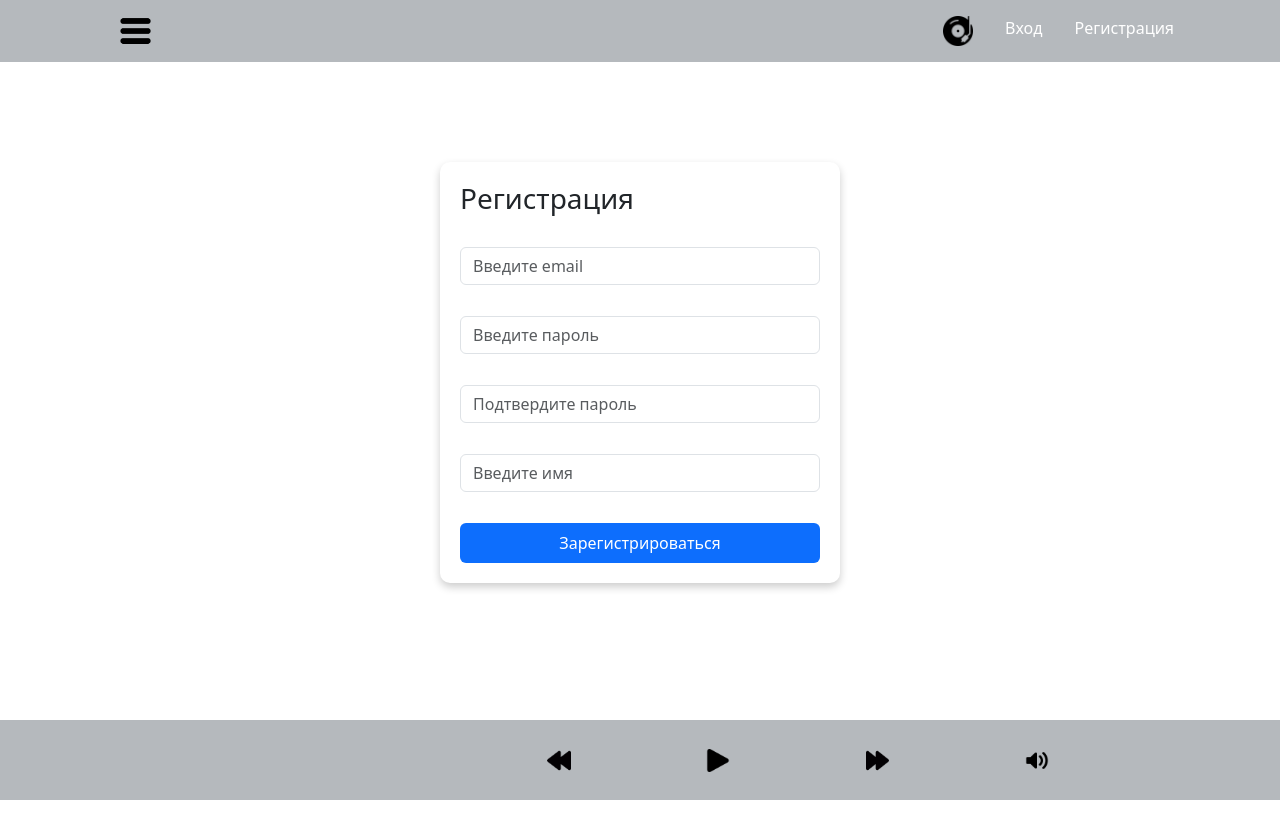
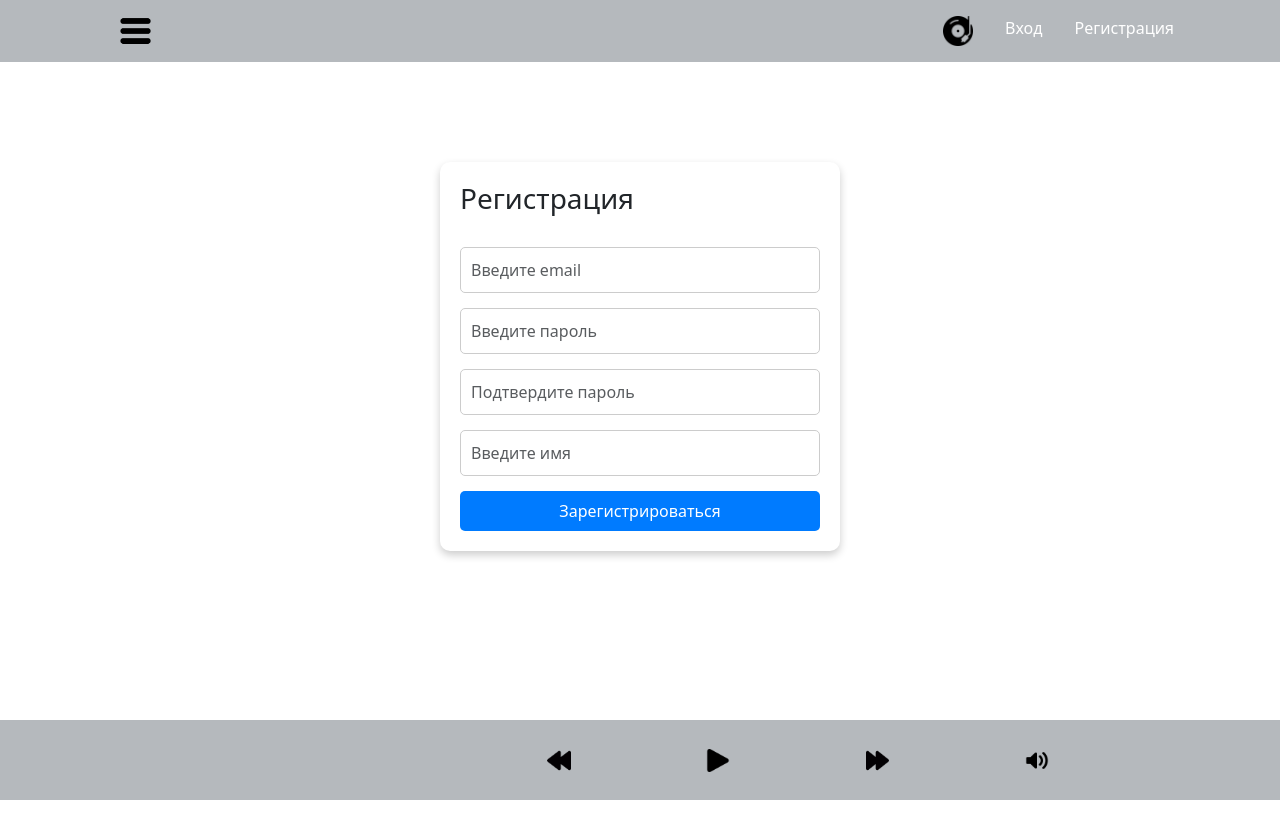
Before and after one commit to KayotPoziloy/thematic_audio_player, a React (Create React App) app in the folder frontend/: page /register in a window 1280 px wide. Built offline with nearby package versions, Linux system fonts and the light colour scheme; no server answers.

Commit message:
fix style in signin

```diff
--- a/frontend/src/components/auth/SignIn.css
+++ b/frontend/src/components/auth/SignIn.css
@@ -1,4 +1,4 @@
-form {
+.unique-form {
     position: relative;
     display: flex;
     flex-direction: column;
@@ -6,10 +6,40 @@ form {
     justify-content: flex-start;
     width: 100%;
     max-width: 400px;
-    margin: 100px auto 0; /* Центрируем форму и учитываем высоту шапки */
+    margin: 100px auto 0; /* Центрирование */
     padding: 20px;
     background-color: #ffffff;
     border-radius: 10px;
     box-shadow: 0 4px 8px rgba(0, 0, 0, 0.2);
     gap: 15px;
 }
+
+.unique-form input {
+    width: 100%;
+    padding: 10px;
+    font-size: 16px;
+    border: 1px solid #ccc;
+    border-radius: 5px;
+    box-sizing: border-box; /* Учитывает padding и border */
+}
+
+.unique-form button {
+    background-color: #007bff;
+    color: white;
+    padding: 10px;
+    font-size: 16px;
+    border: none;
+    border-radius: 5px;
+    cursor: pointer;
+    transition: background-color 0.3s ease;
+}
+
+.unique-form button:hover {
+    background-color: #0056b3;
+}
+
+.unique-form .text-danger {
+    color: red;
+    font-size: 14px;
+    margin-top: 5px;
+}
--- a/frontend/src/components/auth/SignIn.tsx
+++ b/frontend/src/components/auth/SignIn.tsx
@@ -26,10 +26,10 @@ export default function SignIn() {
 
     return (
         <>
-            <form onSubmit={handleSubmit}>
+            <form className="unique-form" onSubmit={handleSubmit}>
                 <h1 className="h3 mb-3 fw-normal">Вход</h1>
 
-                <div className="form-floating">
+                <div>
                     <input
                         type="text"
                         className="form-control"
@@ -39,9 +39,8 @@ export default function SignIn() {
                         value={login}
                         onChange={(e) => setLogin(e.target.value)}
                     />
-                    <label htmlFor="username">Введите почту</label>
                 </div>
-                <div className="form-floating">
+                <div>
                     <input
                         type="password"
                         className="form-control"
@@ -51,7 +50,6 @@ export default function SignIn() {
                         value={password}
                         onChange={(e) => setPassword(e.target.value)}
                     />
-                    <label htmlFor="password">Введите пароль</label>
                 </div>
 
                 <button className="btn btn-primary w-100 py-2" type="submit">
--- a/frontend/src/components/auth/SignUp.tsx
+++ b/frontend/src/components/auth/SignUp.tsx
@@ -36,30 +36,57 @@ export default function SignUp(){
 
     return (
         <>
-            <form onSubmit={handleSubmit}>
+            <form className="unique-form" onSubmit={handleSubmit}>
                 <h1 className="h3 mb-3 fw-normal">Регистрация</h1>
 
-                <div className="mb-3">
-                    <input type="email" className="form-control" id="email" name="email"
-                           placeholder="Введите email" value={email} onChange={(e)=> setEmail(e.target.value)}/>
+                <div>
+                    <input
+                        type="email"
+                        className="form-control"
+                        id="email"
+                        name="email"
+                        placeholder="Введите email"
+                        value={email}
+                        onChange={(e) => setEmail(e.target.value)}
+                    />
+                </div>
+                <div>
+                    <input
+                        type="password"
+                        className="form-control"
+                        id="password"
+                        name="password"
+                        placeholder="Введите пароль"
+                        value={password}
+                        onChange={(e) => setPassword(e.target.value)}
+                    />
+                </div>
+                <div>
+                    <input
+                        type="password"
+                        className="form-control"
+                        id="passwordConfirm"
+                        name="passwordConfirm"
+                        placeholder="Подтвердите пароль"
+                        value={passwordConfirm}
+                        onChange={(e) => setPasswordConfirm(e.target.value)}
+                    />
+                </div>
+                <div>
+                    <input
+                        type="text"
+                        className="form-control"
+                        id="name"
+                        name="name"
+                        placeholder="Введите имя"
+                        value={name}
+                        onChange={(e) => setName(e.target.value)}
+                    />
                 </div>
 
-                <div className="mb-3">
-                    <input type="password" className="form-control" id="password" name="password"
-                           placeholder="Введите пароль" value={password} onChange={(e)=> setPassword(e.target.value)}/>
-                </div>
-
-                <div className="mb-3">
-                    <input type="password" className="form-control" id="passwordConfirm" name="passwordConfirm"
-                           placeholder="Подтвердите пароль" value={passwordConfirm} onChange={(e)=> setPasswordConfirm(e.target.value)}/>
-                </div>
-
-                <div className="mb-3">
-                    <input type="text" className="form-control" id="name" name="name"
-                           placeholder="Введите имя" value={name} onChange={(e)=> setName(e.target.value)}/>
-                </div>
-
-                <button className="btn btn-primary w-100 py-2" type="submit">Зарегистрироваться</button>
+                <button className="btn btn-primary w-100 py-2" type="submit">
+                    Зарегистрироваться
+                </button>
 
                 {confirmError && <div className="text-danger">{confirmError}</div>}
                 {authError && <div className="text-danger">{authError}</div>}
```
